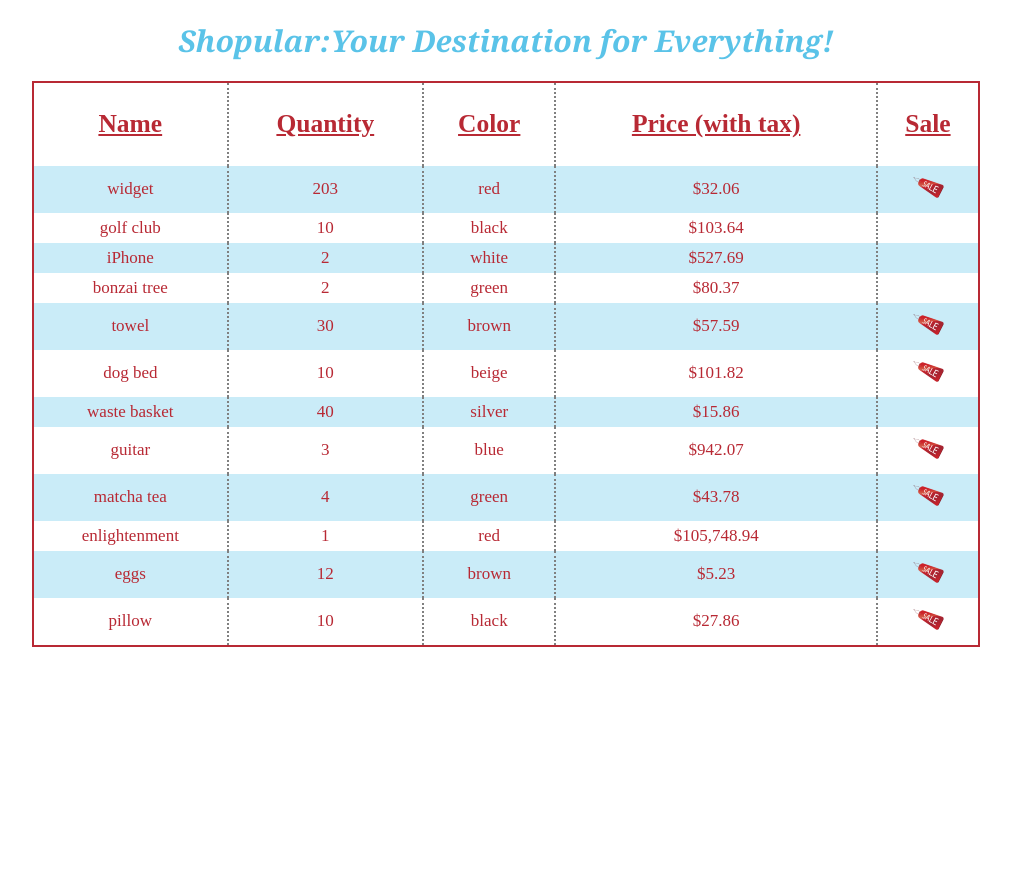
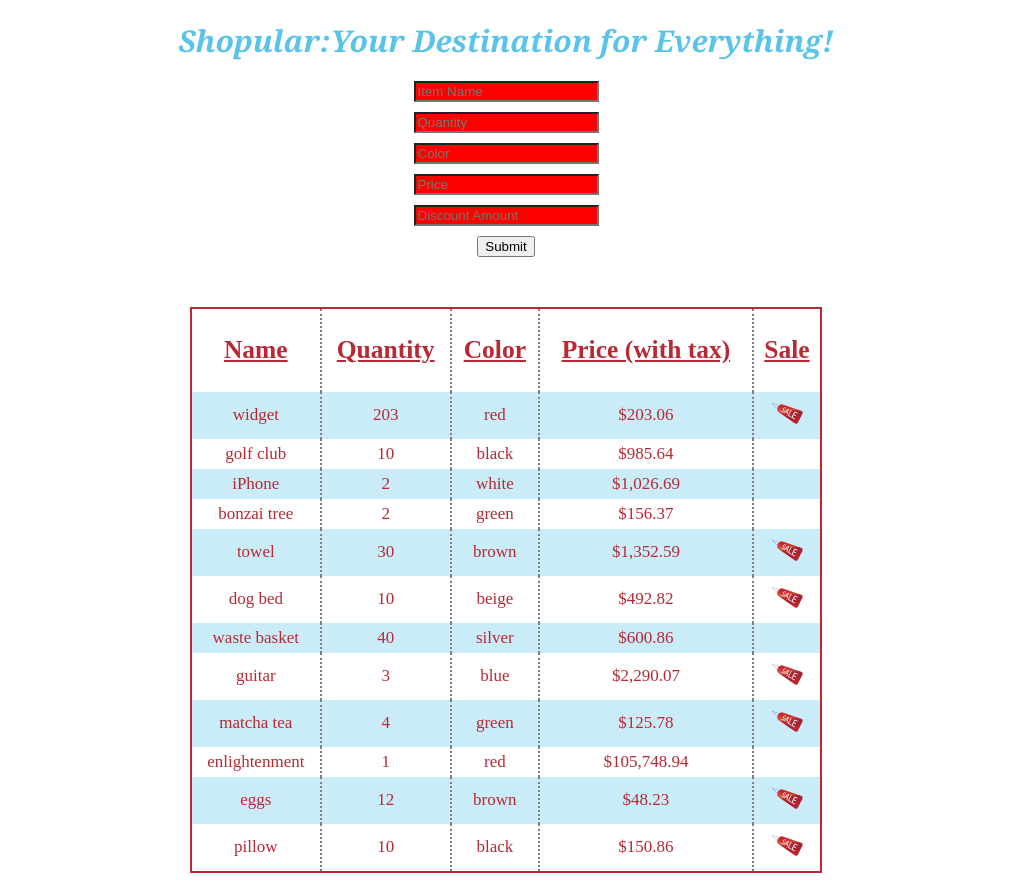
Before and after one commit to jknueven/ShopularAdmin, a PHP site: page /index.html in a window 1280 px wide. Shown: the whole page, without its empty margins (134-1145 px from the left). Before the commit the page ends 800 px from the top, so only its background shows below. Run offline with PHP 8.4, Linux system fonts and the light colour scheme; some libraries are stand-ins or nearby versions.

Commit message:
almost done, need to sequence

```diff
--- a/css/main.css
+++ b/css/main.css
@@ -6,7 +6,7 @@
   color: #5AC3E8; }
 
 table {
-  width: 75%;
+  width: 50%;
   margin: auto;
   color: #B82934;
   border: 2px solid #B82934; }
@@ -28,3 +28,13 @@ table tr:nth-child(odd) {
 
 table tr:nth-child(even) {
   background-color: #caecf8; }
+
+.adminfield {
+  margin-bottom: 50px; }
+  .adminfield input {
+    display: block;
+    margin: auto;
+    margin-top: 10px; }
+  .adminfield .ng-invalid {
+    color: black;
+    background: red; }
--- a/index.html
+++ b/index.html
@@ -1,14 +1,29 @@
 <!DOCTYPE html>
 <html ng-app="inventoryAPP">
  <head>
-   <script src="https://ajax.googleapis.com/ajax/libs/angularjs/1.5.7/angular.min.js"></script>
+   <script src="node_modules/angular/angular.js"></script>
    <link type="text/css" rel="stylesheet" href="css/main.css">
 </head>
-<body>
+<body ng-controller="inventoryTb as controller">
 <div class="container-fluid">
 <div class="Title"><h1>Shopular:Your Destination for Everything!</h1></div>
 
-<table ng-controller="inventoryTb as controller">
+<form class="adminfield" ng-valid ng-submit="controller.submitForm()">
+    <input type="text" name="name" placeholder="Item Name" ng-model="controller.form.name" required>
+
+    <input type="text" name="quantity" placeholder="Quantity" ng-model="controller.form.quantity" required>
+
+    <input type="text" name="color" placeholder="Color" ng-model="controller.form.color" required>
+
+    <input type="text" name="price" placeholder="Price" ng-model="controller.form.price" required>
+
+    <input type="text" name="discount" placeholder="Discount Amount" ng-model="controller.form.discount" required>
+
+    <input type="submit" name="submit" ngclick>
+  </form>
+
+
+<table>
   <tr class="header">
   	<td><h2>Name</h2></td>
   	<td><h2>Quantity</h2></td>
@@ -20,7 +35,7 @@
     <td>{{ item.name }}</td>
     <td>{{ item.quantity }}</td>
     <td>{{ item.color }}</td>
-    <td>${{ (item.price-item.discount)*controller.tax + (item.price) | number:2 }}</td>
+    <td>${{ (item.price-item.discount)*controller.tax + (item.price-item.discount)*item.quantity | number:2 }}</td>
     <td><span ng-show="controller.isDiscounted(item.discount)"><img class="sale" src="images/sale.png"></span></td>
   </tr>
 </table>
--- a/main.js
+++ b/main.js
@@ -3,7 +3,8 @@
 angular
 .module("inventoryAPP", [])
 .controller("inventoryTb",  function Inventory() {
-  this.inventory = [
+  var vm = this;
+  vm.inventory = [
       { "id": 2957, "name": "widget", "price": 32, "quantity": 203, "color": "red", "discount": 31 },
       { "id": 89274, "name": "golf club", "price": 98, "quantity": 10, "color": "black", "discount": 0 },
       { "id": 64, "name": "iPhone", "price": 499, "quantity": 2, "color": "white", "discount": 0 },
@@ -17,9 +18,9 @@ angular
       { "id": 533, "name": "eggs", "price": 5, "quantity": 12, "color": "brown", "discount": 1 },
       { "id": 683, "name": "pillow", "price": 27, "quantity": 10, "color": "black", "discount": 12 }
     ];
-    this.tax = 0.0575;
+    vm.tax = 0.0575;
 
-    this.isDiscounted = function(discount){
+    vm.isDiscounted = function(discount){
 
       if (discount !== 0) {
         return true;
@@ -28,5 +29,12 @@ angular
         return false;
       }
     };
+
+    vm.submitForm = function(){
+      console.log(this.form);
+      var rando = Math.floor((Math.random() * 100000) + 1);
+      var newobj = { "id": rando, "name": vm.form.name, "price": vm.form.price, "quantity": vm.form.quantity, "color": vm.form.color, "discount": vm.form.discount };
+      vm.inventory.push(newobj);
+    }
 });
 })();
```
Also changed, not shown: package.json (added, +26 -0 lines), sass/main.scss (+14 -2 lines), 1 other file.
